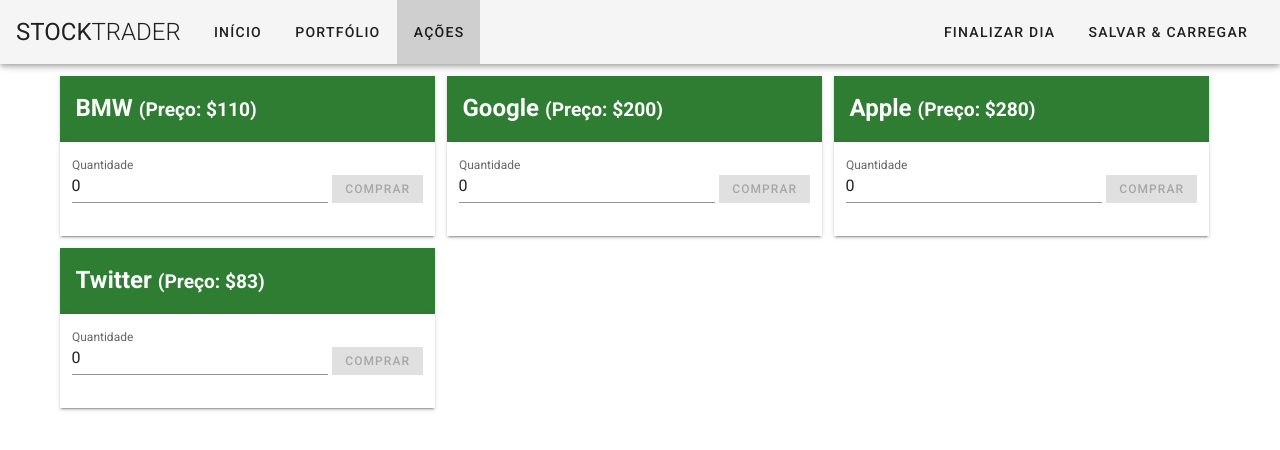
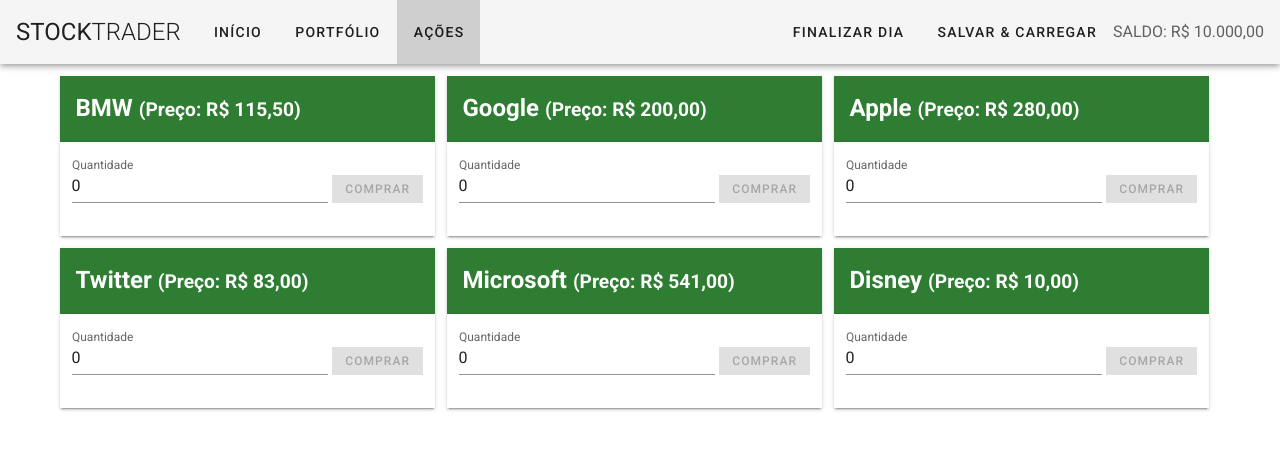
Before and after one commit to ffdadalto/stock-trader, a Vue app: page /stocks in a window 1280 px wide. Shown: the top 450 px of the page. Built offline with nearby package versions, Linux system fonts and the light colour scheme.

Commit message:
Finalizando

```diff
--- a/src/components/Header.vue
+++ b/src/components/Header.vue
@@ -1,7 +1,7 @@
 <template>
     <v-app-bar app>
-        <v-toolbar-title class="headline text-uppercase mr-4"
-            ><span>Stock</span><span class="font-weight-light">Trader</span>
+        <v-toolbar-title class="headline text-uppercase mr-4"><span>Stock</span><span
+                class="font-weight-light">Trader</span>
         </v-toolbar-title>
         <v-toolbar-items>
             <v-btn text to="/">Início</v-btn>
@@ -10,12 +10,10 @@
         </v-toolbar-items>
         <v-spacer></v-spacer>
         <v-toolbar-items>
-            <v-btn text>Finalizar Dia</v-btn>
+            <v-btn text @click="finalizarDia()">Finalizar Dia</v-btn>
             <v-menu offset-y>
                 <template v-slot:activator="{ on, attrs }">
-                    <v-btn text v-bind="attrs" v-on="on"
-                        >Salvar & Carregar</v-btn
-                    >
+                    <v-btn text v-bind="attrs" v-on="on">Salvar & Carregar</v-btn>
                 </template>
                 <v-list>
                     <v-list-item>
@@ -26,15 +24,32 @@
                     </v-list-item>
                 </v-list>
             </v-menu>
+            <v-layout align-center>
+                <span class="text-uppercase grey--text text--darken-2">
+                    Saldo: {{ funds | moeda }}
+                </span>
+            </v-layout>
         </v-toolbar-items>
     </v-app-bar>
 </template>
 
 <script>
+import { mapActions } from 'vuex';
 export default {
     name: "Header",
 
     data: () => ({}),
+    methods: {
+        ...mapActions(['mudarPrecos']),
+        finalizarDia() {
+            this.mudarPrecos();
+        }
+    },
+    computed: {
+        funds() {
+            return this.$store.getters.funds;
+        }
+    }
 };
 </script>
 
--- a/src/components/Home.vue
+++ b/src/components/Home.vue
@@ -1,5 +1,18 @@
 <template>
-    <h1>Início</h1>
+    <div>
+        <h1 class="display-3 font-weight-light mb-4">Negocie e Consulte suas Ações</h1>
+        <v-sheet :elevation="6" class="pa-2 primary">
+            <v-icon class="white--text mr-3">mdi-information</v-icon>
+            <span class="headline white--text font-weight-light">Você pode Salvar & Carregar os Dados</span>
+        </v-sheet>
+        <v-sheet :elevation="6" class="pa-2 success darken-1 mt-3">
+            <v-icon class="white--text mr-3">mdi-information</v-icon>
+            <span class="headline white--text font-weight-light">Clique em 'Finalizar Dia' para inciar um novo
+                dia!</span>
+        </v-sheet>
+        <v-divider class="my-4"></v-divider>
+        <p class="display-1"><strong>Seu saldo: </strong>{{ funds | moeda }}</p>
+    </div>
 </template>
 
 <script>
@@ -7,6 +20,11 @@ export default {
     name: "Home",
 
     data: () => ({}),
+    computed: {
+        funds() {
+            return this.$store.getters.funds;
+        }
+    }
 };
 </script>
 
--- a/src/components/portfolio/Portfolio.vue
+++ b/src/components/portfolio/Portfolio.vue
@@ -1,12 +1,23 @@
 <template>
-    <h1>Portfólio</h1>
+    <v-layout wrap>
+        <Stock v-for="stock in stocks" :key="stock.id" :stock="stock"></Stock>
+    </v-layout>
 </template>
 
 <script>
+import { mapGetters } from 'vuex';
+import Stock from './Stock';
+
 export default {
     name: "Portfolio",
+    components: { Stock },
 
     data: () => ({}),
+    computed: {
+        ...mapGetters({
+            stocks: 'stockPortfolio'
+        })
+    }
 };
 </script>
 
--- a/src/components/portfolio/Stock.vue
+++ b/src/components/portfolio/Stock.vue
@@ -1,10 +1,55 @@
 <template>
-    <h1>Ação (Portfólio)</h1>
+    <v-flex class="pr-3 pb-3" xs12 md6 lg4>
+        <v-card tile class="blue darken-3 white--text">
+            <v-card-title class="headline"><strong>{{ stock.name }}
+                    <small>
+                        (Preço: {{ stock.price | moeda }}) | Qtde: {{ stock.quantity }}
+                    </small></strong>
+            </v-card-title>
+        </v-card>
+        <v-card tile>
+            <v-container fill-height>
+                <v-text-field class="mr-1" label="Quantidade" type="number"
+                    :error="qtdInsuficiente || !Number.isInteger(quantity)" v-model.number="quantity"></v-text-field>
+                <v-btn tile small class="blue darken-3 white--text"
+                    :disabled="qtdInsuficiente || quantity <= 0 || !Number.isInteger(quantity)" @click="sellStock()">
+                    {{ qtdInsuficiente ? 'Insuficiente' : 'Vender' }}</v-btn>
+            </v-container>
+        </v-card>
+    </v-flex>
 </template>
 
 <script>
+import { mapActions } from 'vuex';
+
 export default {
-    data: () => ({}),
+    props: ["stock"],
+    data: () => ({
+        quantity: 0,
+    }),
+    methods: {
+        ...mapActions({ sellStockAction: 'sellStock' }),
+        sellStock() {
+            const order = {
+                stockId: this.stock.id,
+                stockPrice: this.stock.price,
+                quantity: this.quantity,
+            };
+
+            // this.$store.dispatch('sellStock', order);
+            this.sellStockAction(order);
+
+            this.quantity = 0;
+        },
+    },
+    computed: {
+        qtdAcoes() {
+            return this.$store.getters.stockPortfolio.find(e => e == this.stock).quantity;
+        },
+        qtdInsuficiente() {
+            return this.qtdAcoes < this.quantity;
+        }
+    }
 };
 </script>
 
--- a/src/components/stocks/Stock.vue
+++ b/src/components/stocks/Stock.vue
@@ -1,41 +1,31 @@
 <template>
     <v-flex class="pr-3 pb-3" xs12 md6 lg4>
         <v-card tile class="green darken-3 white--text">
-            <v-card-title class="headline"
-                ><strong
-                    >{{ stock.name }}
-                    <small>(Preço: ${{ stock.price }})</small></strong
-                >
+            <v-card-title class="headline"><strong>{{ stock.name }}
+                    <small>(Preço: {{ stock.price | moeda }})</small></strong>
             </v-card-title>
         </v-card>
         <v-card tile>
             <v-container fill-height>
-                <v-text-field
-                    class="mr-1"
-                    label="Quantidade"
-                    type="number"
-                    v-model.number="quantity"
-                ></v-text-field>
-                <v-btn
-                    tile
-                    small
-                    class="green darken-3 white--text"
-                    :disabled="quantity <= 0 || !Number.isInteger(quantity)"
-                    @click="buyStock()"
-                    >Comprar</v-btn
-                >
+                <v-text-field class="mr-1" label="Quantidade" type="number" :error="insufficientFunds"
+                    v-model.number="quantity"></v-text-field>
+                <v-btn tile small class="green darken-3 white--text"
+                    :disabled="insufficientFunds || quantity <= 0 || !Number.isInteger(quantity)" @click="buyStock()">
+                    {{ insufficientFunds ? 'Insuficiente' : 'Comprar' }}</v-btn>
             </v-container>
         </v-card>
     </v-flex>
 </template>
 
 <script>
+import { mapActions } from 'vuex';
 export default {
     props: ["stock"],
     data: () => ({
         quantity: 0,
     }),
     methods: {
+        ...mapActions({ buyStockAction: 'buyStock' }),
         buyStock() {
             const order = {
                 stockId: this.stock.id,
@@ -43,11 +33,19 @@ export default {
                 quantity: this.quantity,
             };
 
-            console.log(order);
+            this.buyStockAction(order);
 
             this.quantity = 0;
         },
     },
+    computed: {
+        funds() {
+            return this.$store.getters.funds;
+        },
+        insufficientFunds() {
+            return this.quantity * this.stock.price > this.funds;
+        }
+    }
 };
 </script>
 
--- a/src/components/stocks/Stocks.vue
+++ b/src/components/stocks/Stocks.vue
@@ -1,7 +1,7 @@
 <template>
-    <v-layout wrap
-        ><Stock v-for="stock in stocks" :key="stock.id" :stock="stock"></Stock
-    ></v-layout>
+    <v-layout wrap>
+        <Stock v-for="stock in stocks" :key="stock.id" :stock="stock"></Stock>
+    </v-layout>
 </template>
 
 <script>
@@ -10,14 +10,11 @@ import Stock from "./Stock";
 export default {
     name: "Stocks",
     components: { Stock },
-    data: () => ({
-        stocks: [
-            { id: 1, name: "BMW", price: 110.00 },
-            { id: 2, name: "Google", price: 200.00 },
-            { id: 3, name: "Apple", price: 280.00 },
-            { id: 4, name: "Twitter", price: 83.00 },
-        ],
-    }),
+    computed:{
+        stocks(){
+            return this.$store.getters.stocks;
+        }
+    }
 };
 </script>
 
--- /dev/null
+++ b/src/data/stocks.js
@@ -0,0 +1,8 @@
+export default [
+    { id: 1, name: "BMW", price: 115.50 },
+    { id: 2, name: "Google", price: 200.00 },
+    { id: 3, name: "Apple", price: 280.00 },
+    { id: 4, name: "Twitter", price: 83.00 },
+    { id: 5, name: "Microsoft", price: 541.00 },
+    { id: 6, name: "Disney", price: 10.00 },
+]
--- a/src/main.js
+++ b/src/main.js
@@ -6,6 +6,13 @@ import vuetify from './plugins/vuetify'
 
 Vue.config.productionTip = false
 
+Vue.filter('moeda', value => {
+  return 'R$ ' + value.toLocaleString("pt-BR", {
+    minimumFractionDigits: 2,
+    maximumFractionDigits: 2
+  });
+})
+
 new Vue({
   router,
   store,
--- a/src/store/index.js
+++ b/src/store/index.js
@@ -1,5 +1,8 @@
 import Vue from 'vue'
 import Vuex from 'vuex'
+
+import stocks from './modules/stocks';
+import portfolio from './modules/portfolio';
 
 Vue.use(Vuex)
 
@@ -13,5 +16,7 @@ export default new Vuex.Store({
   actions: {
   },
   modules: {
+    stocks,
+    portfolio
   }
 })
--- /dev/null
+++ b/src/store/modules/portfolio.js
@@ -0,0 +1,52 @@
+export default {
+    state: {
+        funds: 10000,
+        stocks: []
+    },
+    mutations: {
+        buyStock(state, { stockId, quantity, stockPrice }) {
+            const record = state.stocks.find(el => el.id == stockId);
+            if (record) {
+                record.quantity += quantity;
+            } else {
+                state.stocks.push({
+                    id: stockId,
+                    quantity: quantity
+                })
+            }
+            state.funds -= stockPrice * quantity;
+        },
+        sellStock(state, { stockId, quantity, stockPrice }) {
+            const record = state.stocks.find(el => el.id == stockId);
+
+            if (record.quantity > quantity) {
+                record.quantity -= quantity;
+            } else {
+                state.stocks.splice(state.stocks.indexOf(record), 1);
+            }
+
+            state.funds += stockPrice * quantity;
+        }
+    },
+    actions: {
+        sellStock({ commit }, order) {
+            commit('sellStock', order)
+        }
+    },
+    getters: {
+        stockPortfolio(state, getters) {
+            return state.stocks.map(stock => {
+                const record = getters.stocks.find(el => el.id == stock.id)
+                return {
+                    id: stock.id,
+                    quantity: stock.quantity,
+                    name: record.name,
+                    price: record.price
+                }
+            })
+        },
+        funds(state) {
+            return state.funds;
+        }
+    }
+}
--- /dev/null
+++ b/src/store/modules/stocks.js
@@ -0,0 +1,33 @@
+import stocks from '../../data/stocks';
+
+export default {
+    state: {
+        stocks: []
+    },
+    mutations: {
+        setStocks(state, stocks) {
+            state.stocks = stocks;
+        },
+        mudarPrecos(state) {
+            state.stocks.forEach(stock => {
+                stock.price = Math.round(stock.price * (1 + Math.random() - 0.43))
+            });
+        }
+    },
+    actions: {
+        buyStock({ commit }, order) {
+            commit('buyStock', order);
+        },
+        initStocks({ commit }) {
+            commit('setStocks', stocks)
+        },
+        mudarPrecos({ commit }) {
+            commit('mudarPrecos')
+        }
+    },
+    getters: {
+        stocks(state) {
+            return state.stocks;
+        }
+    }
+}
```
Also changed, not shown: src/App.vue (+40 -1 lines), 1 other file (tests, documents, lock files or other folders).
